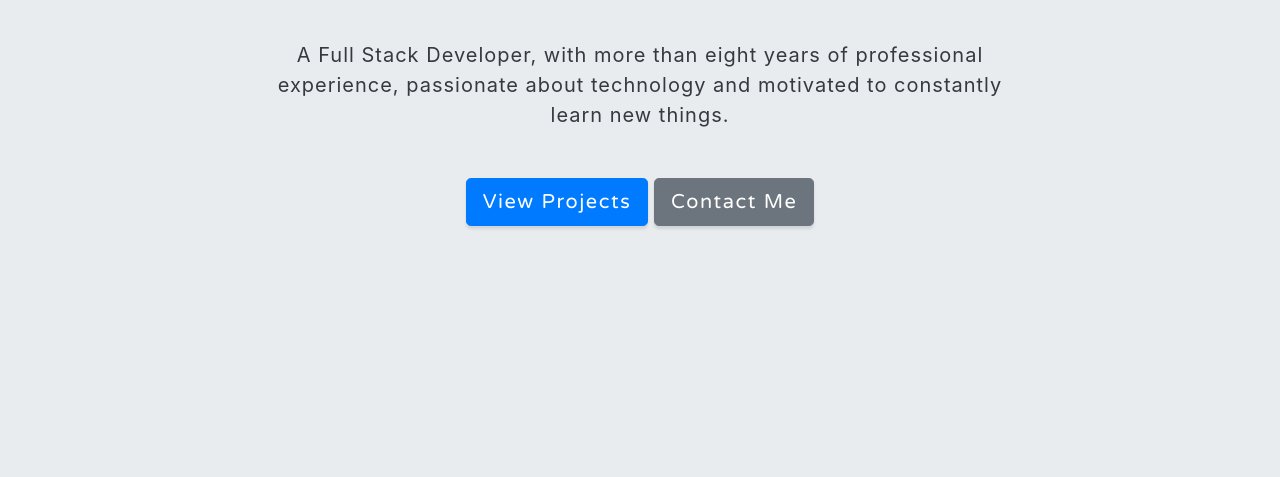
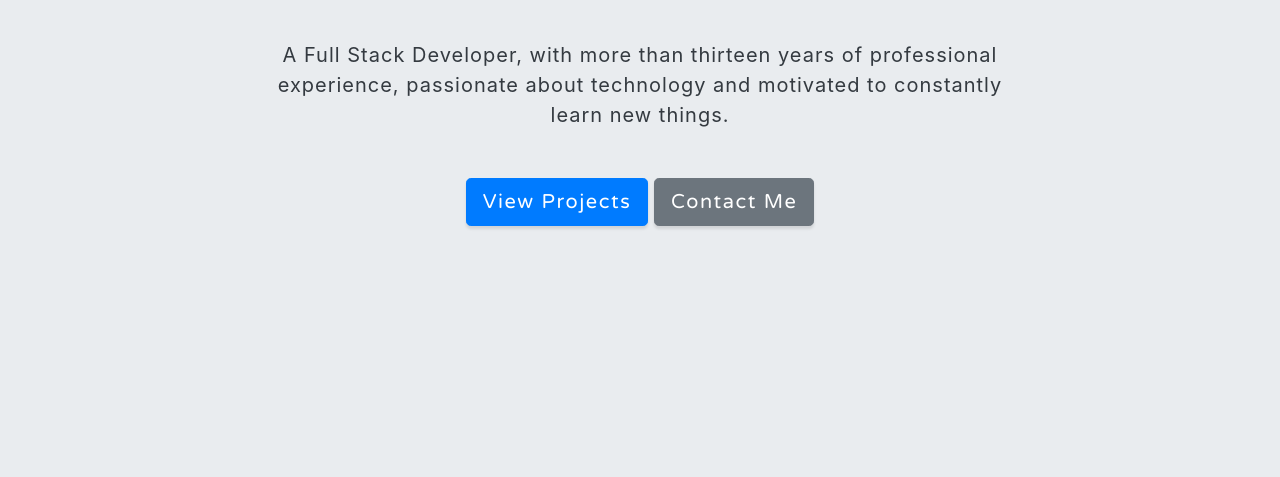
Before and after one commit to bk987/bk987.github.io, a website with bundled scripts: page index.html in a window 1280 px wide. Shown: the part 323-800 px from the top of the page. Built offline with nearby package versions, Linux system fonts and the light colour scheme.

Commit message:
Update index.html

```diff
--- a/index.html
+++ b/index.html
@@ -57,7 +57,7 @@
             <div class="row">
                 <div class="col-12 col-lg-10 col-xl-8 mx-auto text-center">
                     <h1 class="text-black mx-auto mt-0 mb-5">Hi, I'm Bilal Khalid.</h1>
-                    <p class="text-dark mx-auto mt-0 mb-5">A Full Stack Developer, with more than eight years of professional experience, passionate about technology and motivated to constantly learn new things.</p>
+                    <p class="text-dark mx-auto mt-0 mb-5">A Full Stack Developer, with more than thirteen years of professional experience, passionate about technology and motivated to constantly learn new things.</p>
                     <a href="#projects" class="btn btn-primary btn-lg js-scroll-trigger mb-2 mb-sm-0">View Projects</a>
                     <a href="#contact" class="btn btn-secondary btn-lg js-scroll-trigger mb-2 mb-sm-0">Contact Me</a>
                 </div>
```
